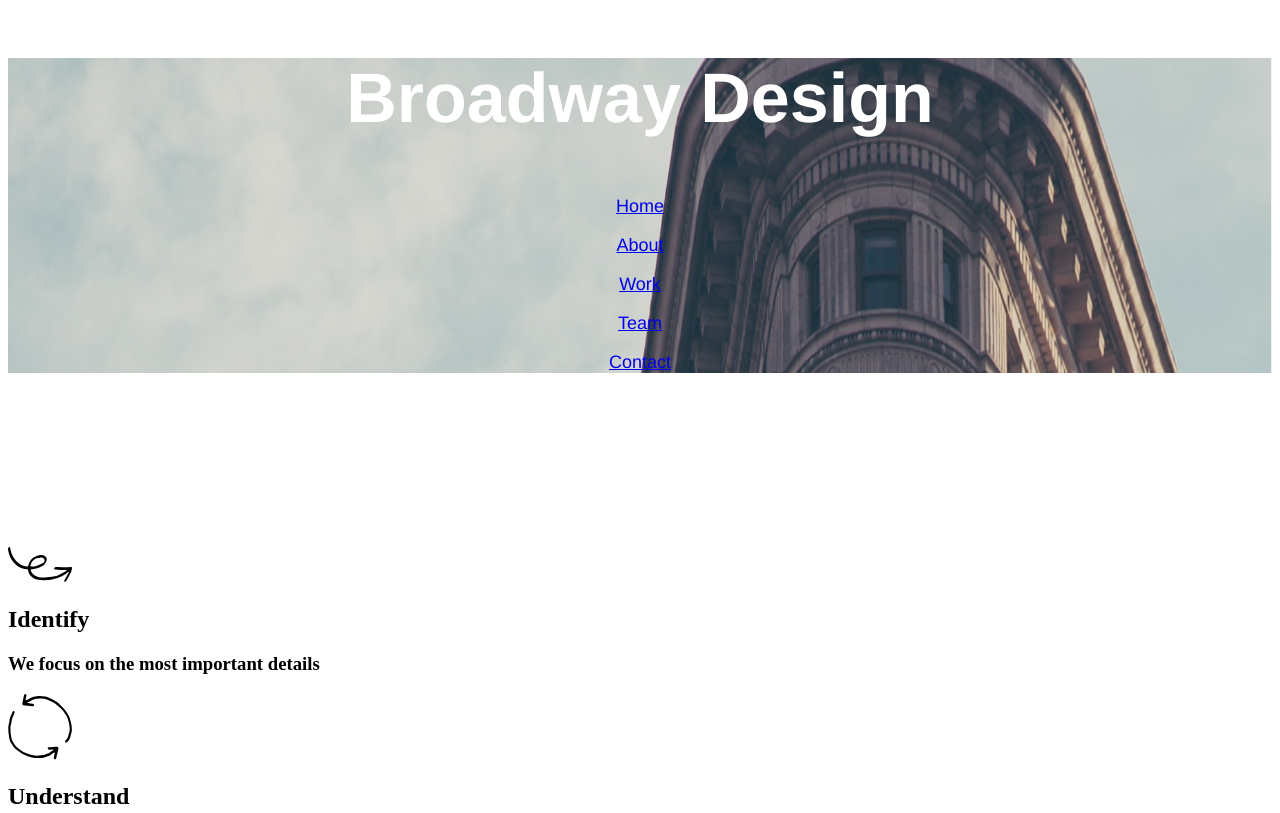
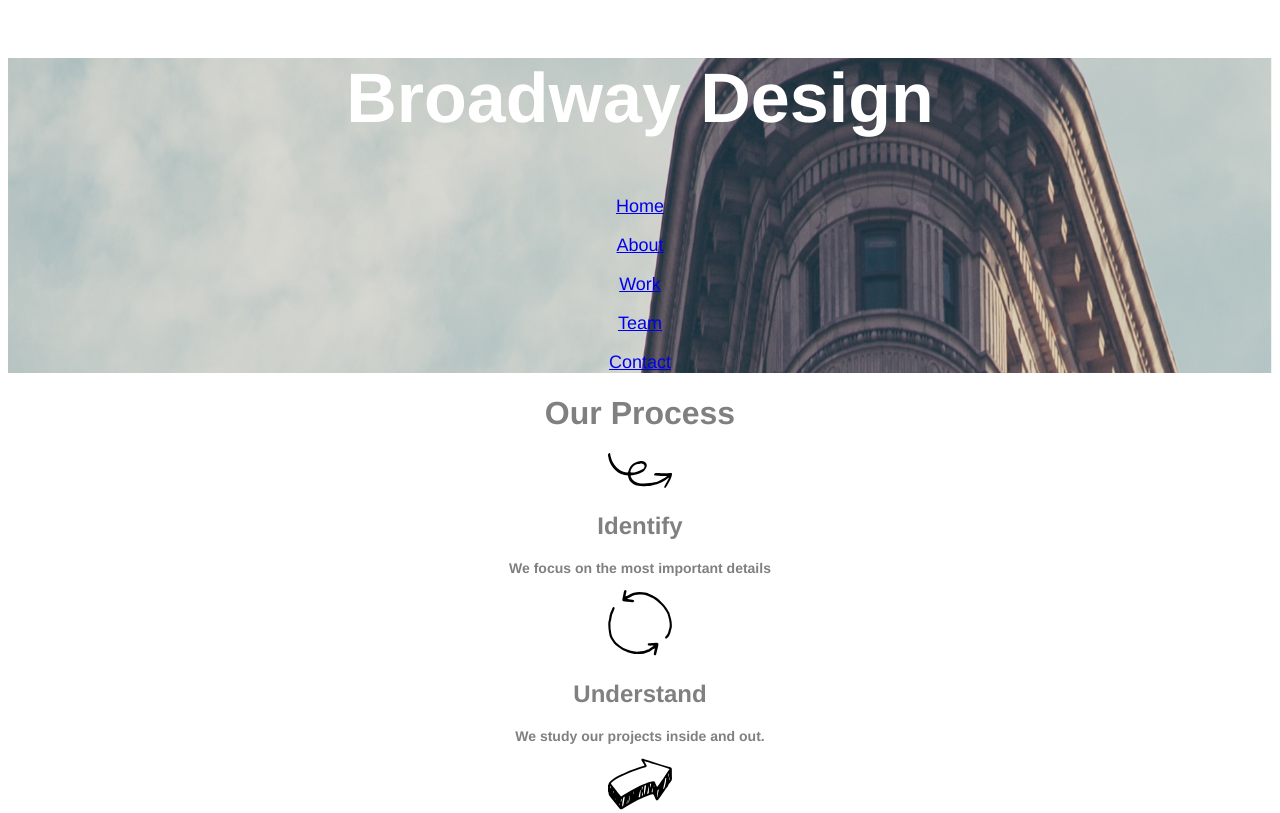
Before and after one commit to sajover/broadway, a plain HTML site: page index.html in a window 1280 px wide. Shown: the top 813 px of the page. Drawn offline with Linux system fonts and the light colour scheme; files that its build step writes are made by us from their sources; files whose address does not match are found by name.

Commit message:
Add our process css no images.

```diff
--- a/index.html
+++ b/index.html
@@ -14,7 +14,7 @@
       <p><a href="#Team">Team</a></p>
       <p><a href="#Contact">Contact</a></p>
     </nav>
-    <div class="Our Process">
+    <div class="ourprocess">
       <h1>Our Process</h1>
       <img src="Broadway/resources/images/identify.svg">
       <h2>Identify</h2>
--- a/resources/css/style.css
+++ b/resources/css/style.css
@@ -1,14 +1,30 @@
+body{
+  font-family: Helvetica;
+  text-align: center;
+  color: grey;
+}
 nav{
   background-image: url(/Users/sajover/Documents/Proyectos/Broadway/resources/images/the-flatiron-building.png);
 background-repeat:round;
-font-family: Helvetica;
-text-align: center;
 width: 100%;
-height: 100%;}
-p {
+height: 100%;
+color: white;}
+
+nav,p {
   font-size: 18px;
-  color: white;}
+  }
 h1 {
     font-size: 70px;
     font-weight: bold;
-    color: white;}
+    }
+.ourprocess h1{
+font-size: 32px;
+font-weight: bold;
+}
+.ourprocess h2 {
+  font-size: 23 px;
+  font-weight: bold;
+}
+.ourprocess h3 {
+  font-size: 14px;
+}
```
